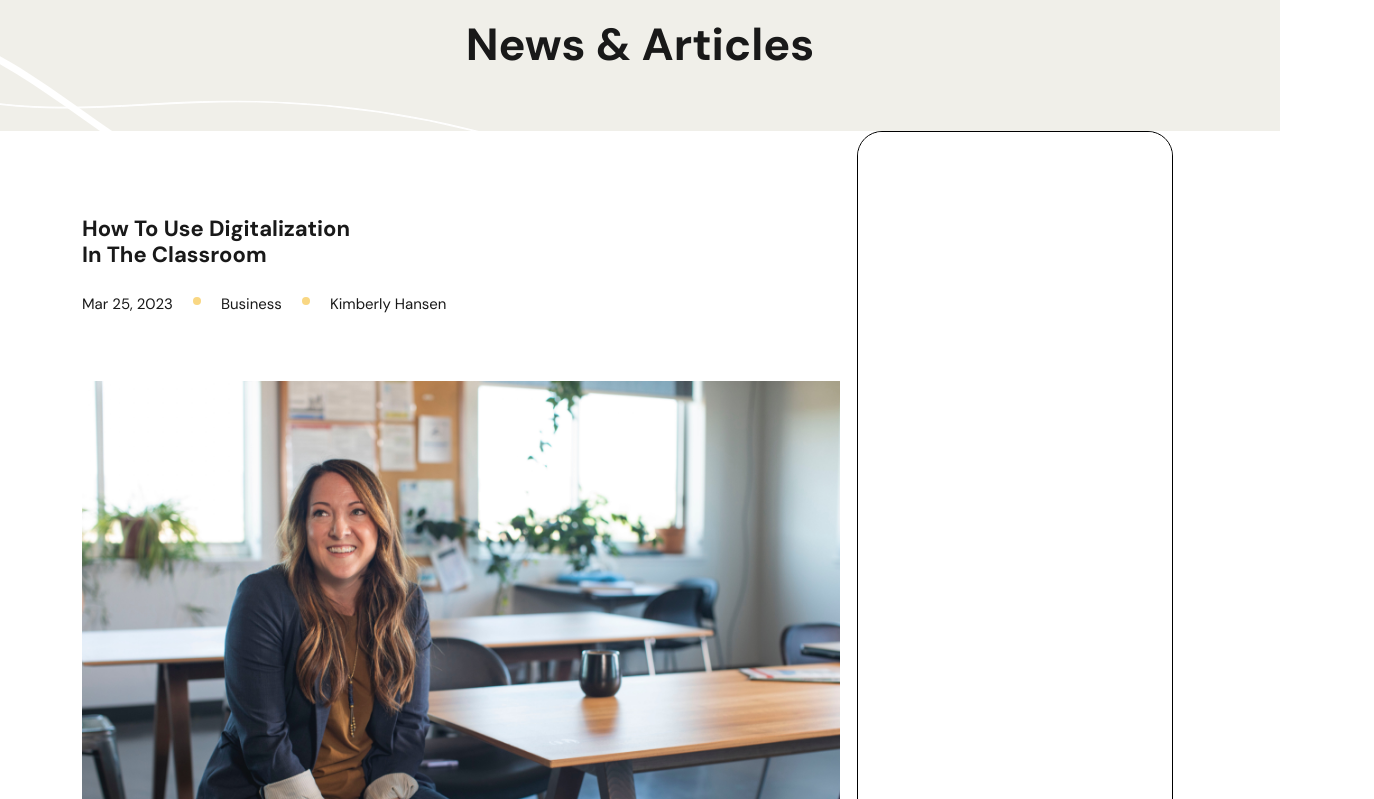
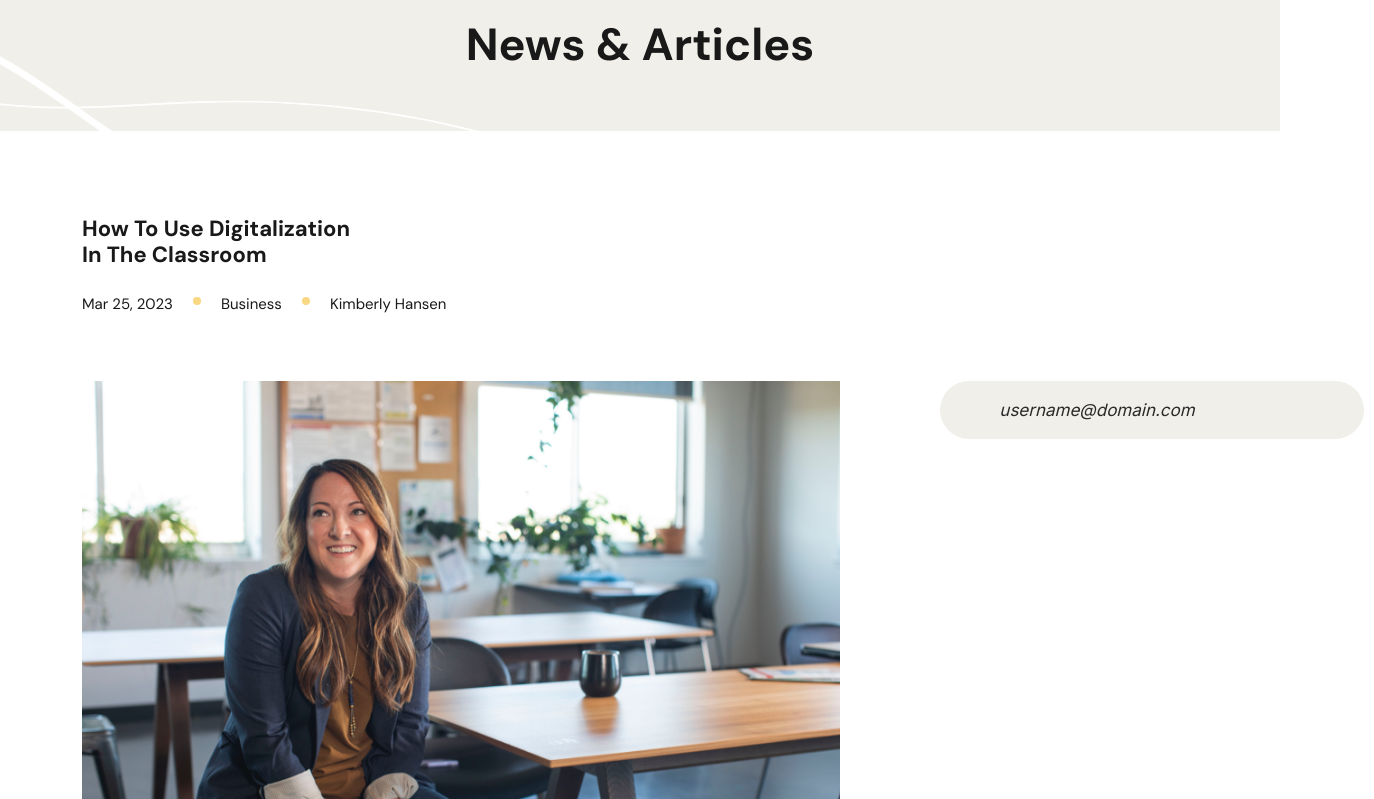
Before and after one commit to Janee4/react-crito, a React (Create React App) app: page /services in a window 1280 px wide. Shown: the part 401-1200 px from the top of the page, 1374 px wide, since content can reach past the window. Built offline with nearby package versions, Linux system fonts and the light colour scheme; some icons are missing.

Commit message:
input klar

```diff
--- a/src/App.css
+++ b/src/App.css
@@ -573,32 +573,28 @@
   color: #F0EFE9;
 }
 
-.search-bar {
-  display: inline-block;
-  margin-right: 10px;
+.right .form-div .search-bar {
   border-radius: 25px;
-  border: solid 1px black;
-  display: flex;
-  border-radius: 25px;
-}
-.search-bar input {
-  border: solid 1px rgb(36, 36, 36);
+  margin: 250px 10px 0px 100px;
+}
+.right .form-div .search-bar input {
   text-align: center;
   font-size: 5px;
   outline: none;
-}
-.search-bar #email {
-  border-radius: 25px; /* Rundade kanter */
+  background-color: #F0EFE9;
+  border: none;
+}
+.right .form-div .search-bar #email {
+  border-radius: 30px; /* Rundade kanter */
   font-size: 16px; /* Ange textstorlek */
-  padding: 14px 40px 14px 40px; /* Lägg till lite utrymme runt texten */
-  border: none;
-}
-.search-bar #email::-moz-placeholder {
+  padding: 17px 150px 17px 40px; /* Lägg till lite utrymme runt texten */
+}
+.right .form-div .search-bar #email::-moz-placeholder {
   color: rgb(43, 41, 41); /* Grå färg för plachållartexten */
   font-style: italic; /* Kursiv stil för plachållartexten */
   font-size: 17px;
 }
-.search-bar #email::placeholder {
+.right .form-div .search-bar #email::placeholder {
   color: rgb(43, 41, 41); /* Grå färg för plachållartexten */
   font-style: italic; /* Kursiv stil för plachållartexten */
   font-size: 17px;
--- a/src/assets/scss/sections/_SearchbarServices.scss
+++ b/src/assets/scss/sections/_SearchbarServices.scss
@@ -1,23 +1,26 @@
-.search-bar {
-    display: inline-block;
-    margin-right: 10px;
+
+.right {
+
+  .form-div {
+
+  .search-bar {
     border-radius: 25px;
-    border: solid 1px black;
-    display: flex;
-    border-radius: 25px;
+   margin: 250px 10px 0px 100px;
+
 
     input {
-      border: solid 1px rgb(36, 36, 36);
       text-align: center;
       font-size: 5px;
       outline: none;
+      background-color: #F0EFE9;
+      border: none;
     }
 
     #email {
-      border-radius: 25px; /* Rundade kanter */
+      border-radius: 30px; /* Rundade kanter */
       font-size: 16px; /* Ange textstorlek */
-      padding: 14px 40px 14px 40px; /* Lägg till lite utrymme runt texten */
-    border: none;
+      padding: 17px 150px 17px 40px; /* Lägg till lite utrymme runt texten */
+
     }
 
     #email::placeholder {
@@ -26,3 +29,8 @@
       font-size: 17px;
     }
 }
+
+}
+
+
+  }
--- a/src/components/ServiceComponents.js/ServicesBody.js
+++ b/src/components/ServiceComponents.js/ServicesBody.js
@@ -53,13 +53,16 @@ const ServicesBody = () => {
       </div>
 
       <div className="right">
-      <form className="search-bar" action="#" method="post">
-          <label for="email"></label>
-          <input type="text" id="email" placeholder="username@domain.com"/>
-        </form>
+          <div className="form-div">
+            <form className="search-bar" action="#" method="post">
+              <label for="email"></label>
+              <input type="text" id="email" placeholder="username@domain.com"/>
+            </form>
+          </div>
+
+
 
       </div>
-
 
     </div>
 
```
